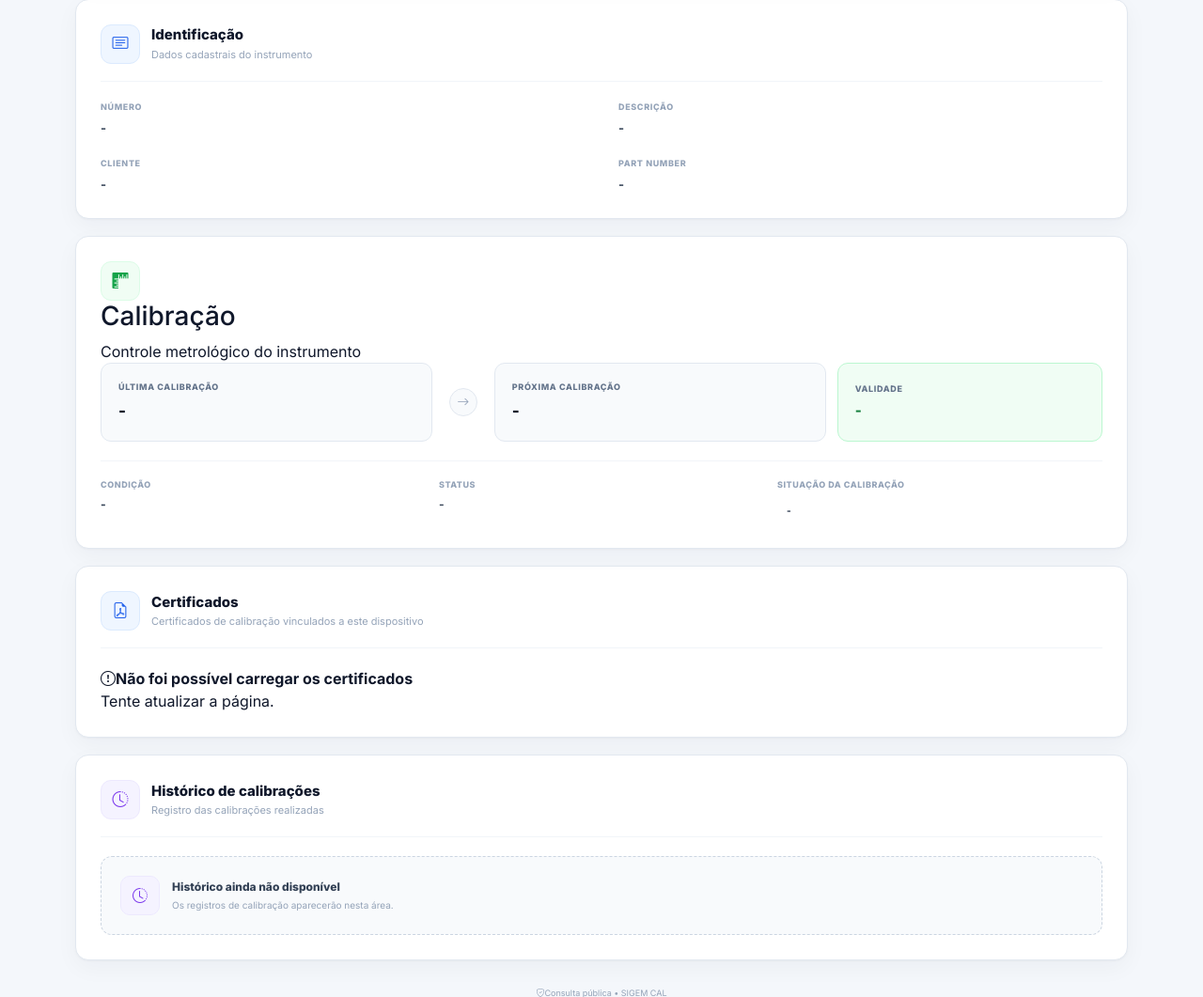
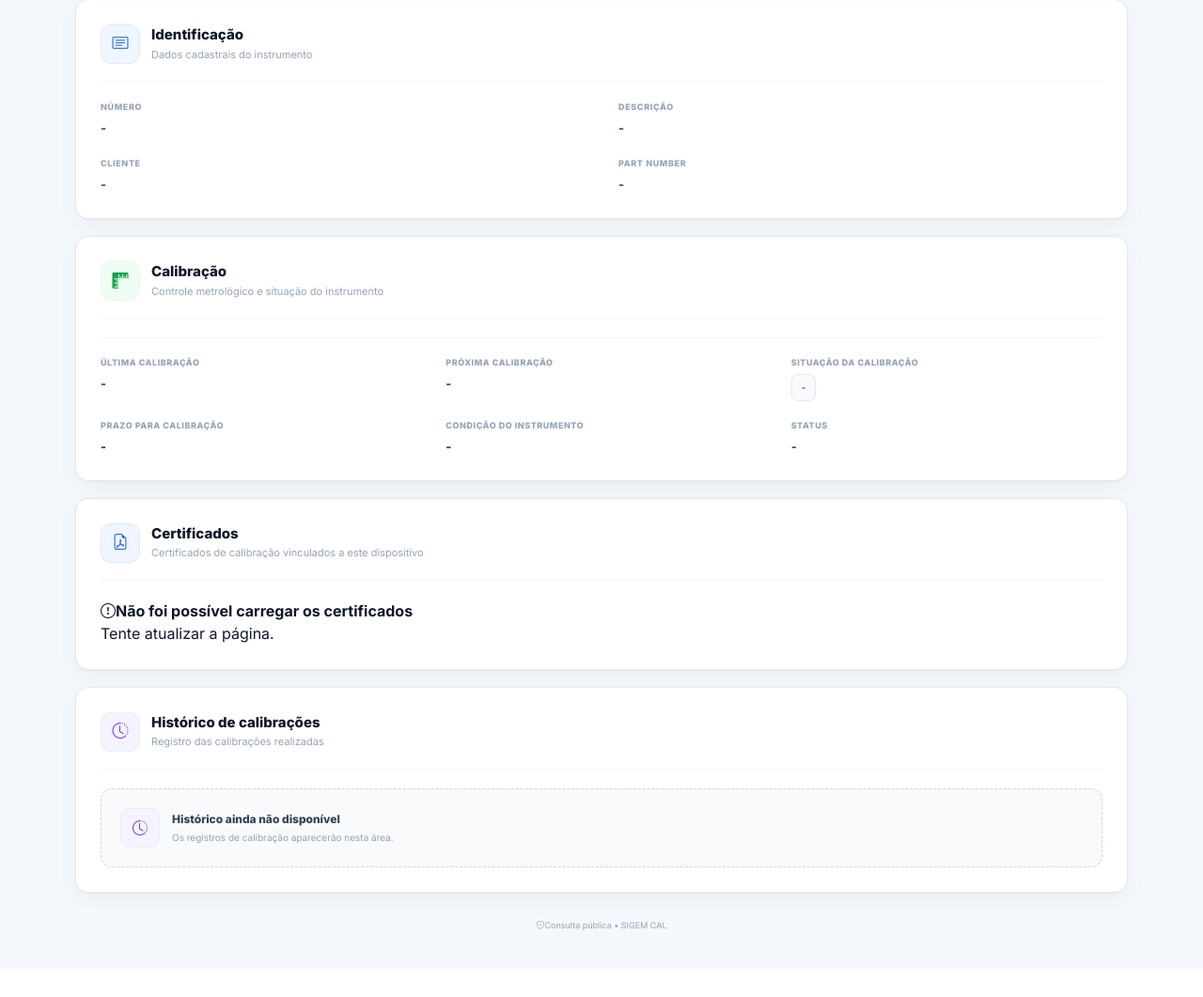
Before and after one commit to Czar-07/sigem-cal, a Flask app: template app/templates/public/device.html in a window 1280 px wide. Shown: the part 299-1360 px from the top of the page at 94% size. After the commit the page ends 1289 px from the top, so only its background shows below. Run offline with Flask 3, Linux system fonts and the light colour scheme; data comes from the database, SQL or seed files in the repository; the template is opened without the code that fills it: most values are stand-ins (such as "Sample title", 1, 10 or a date in 2020); some libraries are stand-ins or nearby versions.

Commit message:
Melhora design da aba de calibração

```diff
--- a/app/static/css/device.css
+++ b/app/static/css/device.css
@@ -590,9 +590,8 @@ body {
     overflow-wrap: anywhere;
 }
 
-
-/* ============================================================
-   CALIBRAÇÃO
+/* ============================================================
+   CALIBRAÇÃO — PADRÃO IDENTIFICAÇÃO
    ============================================================ */
 
 .calibration-card {
@@ -600,140 +599,311 @@ body {
     overflow: hidden;
 }
 
+/* ------------------------------------------------------------
+   RESUMO PRINCIPAL
+   ------------------------------------------------------------ */
+
 .calibration-summary {
     display: grid;
-
-    grid-template-columns:
-        minmax(0, 1fr)
-        42px
-        minmax(0, 1fr)
-        minmax(170px, .8fr);
-
-    align-items: stretch;
-
-    gap: 12px;
-
-    margin-bottom: 20px;
-}
+    grid-template-columns: repeat(3, minmax(0, 1fr));
+    gap: 24px 36px;
+    width: 100%;
+    min-width: 0;
+    margin: 0;
+}
+
+/* Remove o visual antigo da seta */
+.calibration-arrow {
+    display: none;
+}
+
+/* ------------------------------------------------------------
+   CAMPOS DE DATA
+   ------------------------------------------------------------ */
 
 .calibration-date,
 .calibration-validity {
-    display: flex;
-    flex-direction: column;
-    justify-content: center;
-
-    min-height: 84px;
-
-    padding: 16px 18px;
-
-    border-radius: 11px;
-}
-
-.calibration-date {
-    border: 1px solid var(--device-border);
-
-    background: var(--device-surface-soft);
-}
-
-.calibration-validity {
-    border: 1px solid #bbf7d0;
-
-    background: var(--device-success-soft);
+    display: block;
+    min-height: auto;
+    padding: 0;
+    border: 0;
+    border-radius: 0;
+    background: transparent;
 }
 
 .calibration-date span,
 .calibration-validity span {
     display: block;
-
     margin-bottom: 6px;
 
-    color: var(--device-text-muted);
-
+    color: var(--device-text-light);
     font-size: 9px;
     font-weight: 750;
+    line-height: 1.3;
 
     letter-spacing: .07em;
     text-transform: uppercase;
 }
 
-.calibration-date strong {
-    color: var(--device-text);
-
-    font-size: 17px;
-    font-weight: 750;
-}
+.calibration-date strong,
+.calibration-validity strong {
+    display: block;
+
+    color: var(--device-text-secondary);
+    font-size: 13px;
+    line-height: 1.55;
+    font-weight: 650;
+
+    overflow-wrap: anywhere;
+    word-break: break-word;
+}
+
+/* ------------------------------------------------------------
+   VALIDADE
+   ------------------------------------------------------------ */
 
 .calibration-validity strong {
     color: var(--device-success-dark);
-
-    font-size: 15px;
-    font-weight: 750;
-}
-
-.calibration-arrow {
-    display: flex;
-    align-items: center;
-    justify-content: center;
-
-    color: var(--device-text-light);
-}
-
-.calibration-arrow i {
-    display: flex;
-    align-items: center;
-    justify-content: center;
-
-    width: 30px;
-    height: 30px;
-
-    border: 1px solid var(--device-border);
-    border-radius: 50%;
-
-    background: var(--device-surface-soft);
-
-    font-size: 13px;
-}
+}
+
+/* ------------------------------------------------------------
+   DIVISOR ENTRE RESUMO E DETALHES
+   ------------------------------------------------------------ */
 
 .calibration-details {
     display: grid;
-
     grid-template-columns: repeat(3, minmax(0, 1fr));
-
-    gap: 14px;
-
-    padding-top: 18px;
+    gap: 20px 36px;
+
+    width: 100%;
+    min-width: 0;
+
+    padding-top: 20px;
+    margin-top: 20px;
 
     border-top: 1px solid var(--device-border-light);
 }
+
+/* ------------------------------------------------------------
+   CAMPOS DE CALIBRAÇÃO
+   ------------------------------------------------------------ */
 
 .calibration-detail {
     display: flex;
     flex-direction: column;
-
     gap: 6px;
 
     min-width: 0;
 }
 
 .calibration-detail > span {
+    display: block;
+
     color: var(--device-text-light);
-
     font-size: 9px;
     font-weight: 750;
+    line-height: 1.3;
 
     letter-spacing: .06em;
     text-transform: uppercase;
 }
 
 .calibration-detail > strong {
+    display: block;
+
     color: var(--device-text-secondary);
-
-    font-size: 12px;
-    line-height: 1.45;
+    font-size: 13px;
+    line-height: 1.55;
     font-weight: 650;
 
     overflow-wrap: anywhere;
     word-break: break-word;
+}
+
+/* ============================================================
+   SITUAÇÃO DA CALIBRAÇÃO
+   ============================================================ */
+
+.calibration-situation > strong {
+    width: fit-content;
+    max-width: 100%;
+}
+
+#fieldSituacaoCalibracao {
+    display: inline-flex;
+    align-items: center;
+    justify-content: center;
+
+    width: fit-content;
+    max-width: 100%;
+    min-height: 28px;
+
+    padding: 5px 10px;
+
+    border: 1px solid var(--device-border);
+    border-radius: 7px;
+
+    background: var(--device-surface-soft);
+    color: var(--device-text-muted);
+
+    font-size: 10px;
+    font-weight: 750;
+    line-height: 1.25;
+
+    white-space: normal;
+
+    transition:
+        color var(--device-transition),
+        background var(--device-transition),
+        border-color var(--device-transition);
+}
+
+/* ------------------------------------------------------------
+   SITUAÇÃO — VÁLIDA
+   ------------------------------------------------------------ */
+
+.calibration-valid {
+    display: inline-flex;
+    align-items: center;
+
+    width: fit-content;
+    max-width: 100%;
+
+    padding: 5px 9px;
+
+    border: 1px solid #bbf7d0;
+    border-radius: 7px;
+
+    background: var(--device-success-soft);
+    color: var(--device-success-dark) !important;
+
+    font-size: 10px;
+    font-weight: 750;
+}
+
+/* ------------------------------------------------------------
+   SITUAÇÃO — VENCIDA
+   ------------------------------------------------------------ */
+
+.calibration-overdue {
+    display: inline-flex;
+    align-items: center;
+
+    width: fit-content;
+    max-width: 100%;
+
+    padding: 5px 9px;
+
+    border: 1px solid #fecaca;
+    border-radius: 7px;
+
+    background: var(--device-danger-soft);
+    color: var(--device-danger) !important;
+
+    font-size: 10px;
+    font-weight: 800;
+}
+
+/* ------------------------------------------------------------
+   SITUAÇÃO — HOJE / EM DESENVOLVIMENTO
+   ------------------------------------------------------------ */
+
+.calibration-today,
+.calibration-development {
+    display: inline-flex;
+    align-items: center;
+
+    width: fit-content;
+    max-width: 100%;
+
+    padding: 5px 9px;
+
+    border: 1px solid #fde68a;
+    border-radius: 7px;
+
+    background: var(--device-warning-soft);
+    color: #a16207 !important;
+
+    font-size: 10px;
+    font-weight: 750;
+}
+
+/* ------------------------------------------------------------
+   SITUAÇÃO — SEM DATA / INATIVA
+   ------------------------------------------------------------ */
+
+.calibration-inactive {
+    display: inline-flex;
+    align-items: center;
+
+    width: fit-content;
+    max-width: 100%;
+
+    padding: 5px 9px;
+
+    border: 1px solid var(--device-border);
+    border-radius: 7px;
+
+    background: var(--device-surface-soft);
+    color: var(--device-text-muted) !important;
+
+    font-size: 10px;
+    font-weight: 750;
+}
+
+/* ============================================================
+   DIAS PARA CALIBRAÇÃO
+   ============================================================ */
+
+#fieldDiasRestantes {
+    font-weight: 750;
+}
+
+.calibration-days-overdue {
+    color: var(--device-danger) !important;
+    font-weight: 800;
+}
+
+.calibration-days-valid {
+    color: var(--device-success-dark) !important;
+    font-weight: 750;
+}
+
+.calibration-days-today {
+    color: #ca8a04 !important;
+    font-weight: 800;
+}
+
+/* ============================================================
+   CONDIÇÃO DO INSTRUMENTO
+   ============================================================ */
+
+#fieldCondicao {
+    font-weight: 750;
+
+    transition:
+        color var(--device-transition),
+        background var(--device-transition);
+}
+
+.condition-aprovado {
+    color: var(--device-success-dark) !important;
+    font-weight: 750;
+}
+
+.condition-reprovado {
+    color: var(--device-danger) !important;
+    font-weight: 800;
+}
+
+.condition-desenvolvimento {
+    color: #ca8a04 !important;
+    font-weight: 750;
+}
+
+.condition-inativo {
+    color: var(--device-text-muted) !important;
+    font-weight: 750;
 }
 
 
--- a/app/templates/public/device.html
+++ b/app/templates/public/device.html
@@ -25,19 +25,55 @@
       </div>
     </section>
     <section class="device-card calibration-card">
-      <div class="device-card-header"><div class="device-card-icon green"><i class="bi bi-rulers"></i></div><div><h3>Calibração</h3><span>Controle metrológico do instrumento</span></div></div>
-      <div class="calibration-summary">
-        <div class="calibration-date"><span>Última calibração</span><strong id="fieldUltimaCalibracao">-</strong></div>
-        <div class="calibration-arrow"><i class="bi bi-arrow-right"></i></div>
-        <div class="calibration-date"><span>Próxima calibração</span><strong id="fieldProximaCalibracao">-</strong></div>
-        <div class="calibration-validity"><span>Validade</span><strong id="fieldDiasRestantes">-</strong></div>
+      <div class="device-section-header"><div class="device-card-icon green"><i class="bi bi-rulers"></i></div><div><h2>Calibração</h2><p>Controle metrológico e situação do instrumento</p></div></div>
+
+      <div class="calibration-details">
+
+          <!-- Última calibração -->
+          <div class="calibration-detail">
+              <span>Última calibração</span>
+              <strong
+                  id="fieldUltimaCalibracao"
+                  class="calibration-date-value"
+              >-</strong>
+          </div>
+
+          <!-- Próxima calibração -->
+          <div class="calibration-detail">
+              <span>Próxima calibração</span>
+              <strong
+                  id="fieldProximaCalibracao"
+                  class="calibration-expiration-value"
+              >-</strong>
+          </div>
+
+          <!-- Situação -->
+          <div class="calibration-detail">
+              <span>Situação da calibração</span>
+              <strong id="fieldSituacaoCalibracao">-</strong>
+          </div>
+
+          <!-- Dias restantes -->
+          <div class="calibration-detail">
+              <span>Prazo para calibração</span>
+              <strong id="fieldDiasRestantes">-</strong>
+          </div>
+
+          <!-- Condição -->
+          <div class="calibration-detail">
+              <span>Condição do instrumento</span>
+              <strong id="fieldCondicao">-</strong>
+          </div>
+
+          <!-- Status -->
+          <div class="calibration-detail">
+              <span>Status</span>
+              <strong id="fieldStatus">-</strong>
+          </div>
+
       </div>
-      <div class="calibration-details">
-        <div class="calibration-detail"><span>Condição</span><strong id="fieldCondicao">-</strong></div>
-        <div class="calibration-detail"><span>Status</span><strong id="fieldStatus">-</strong></div>
-        <div class="calibration-detail calibration-situation"><span>Situação da calibração</span><strong id="fieldSituacaoCalibracao">-</strong></div>
-      </div>
-    </section>
+      </section>
+
     <section class="device-card certificates-card">
       <div class="device-section-header"><div class="device-card-icon blue"><i class="bi bi-file-earmark-pdf"></i></div><div><h2>Certificados</h2><p>Certificados de calibração vinculados a este dispositivo</p></div></div>
       <div id="publicCertificatesLoading" class="public-certificates-empty"><i class="bi bi-arrow-repeat"></i><strong>Carregando certificados...</strong></div>
```
